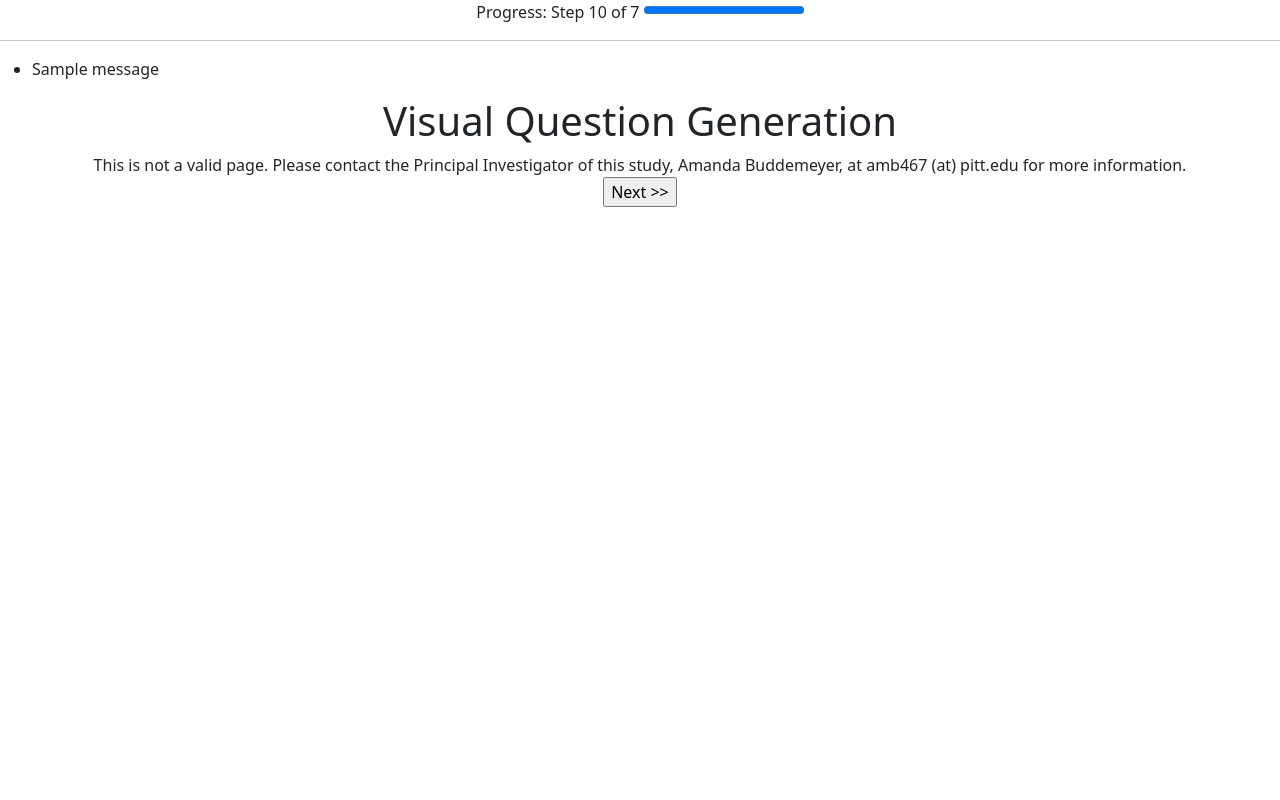
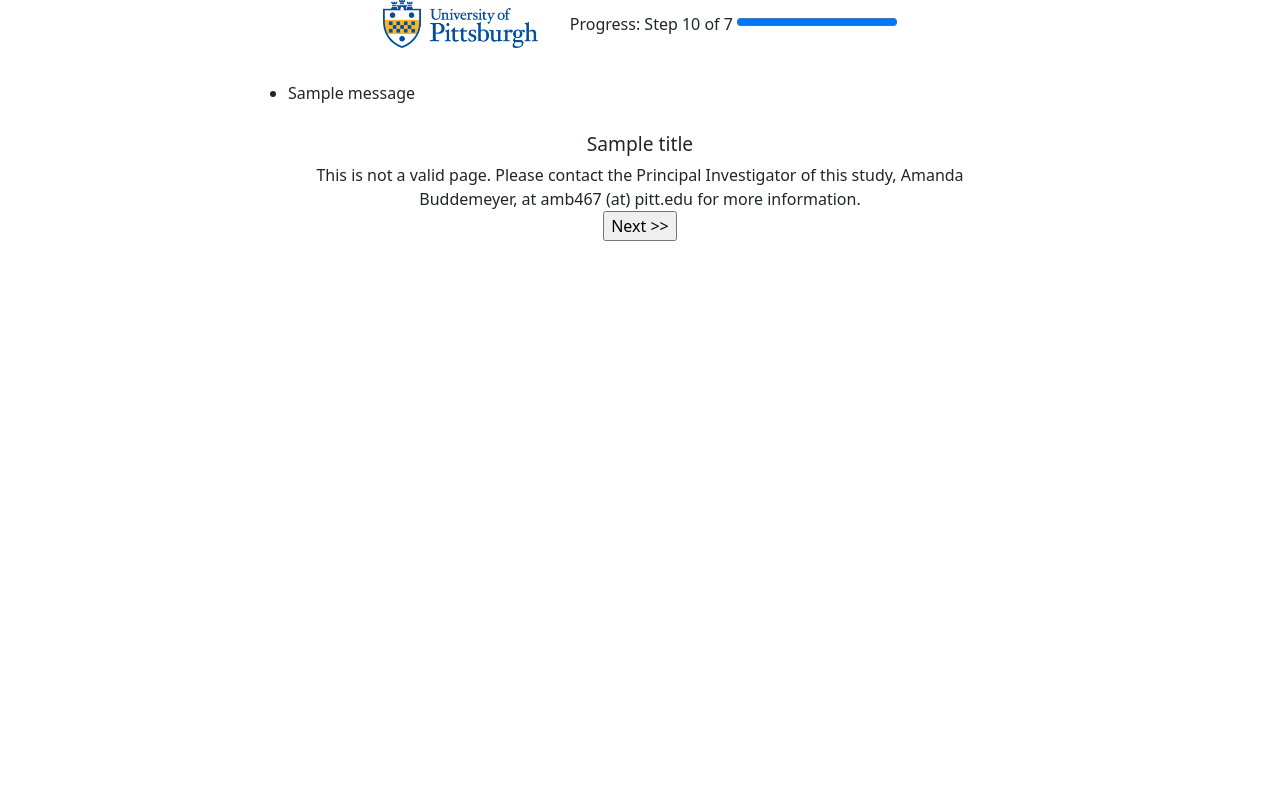
Before and after one commit to amb467/vqg, a Flask app: template app/templates/index.html in a window 1280 px wide. Run offline with Flask 2, Linux system fonts and the light colour scheme; tables that the repository leaves empty hold one stand-in row (values such as "Sample post"); the template is opened without the code that fills it: values that come from a table or form of the project are taken from there, most other values are stand-ins (such as "Sample title", 1, 10 or a date in 2020); one stand-in notice (Sample message) is shown.

Commit message:
finished application

```diff
--- a/app/forms.py
+++ b/app/forms.py
@@ -12,9 +12,9 @@ class InitialScriptForm(BaseForm):
 
 class AnnotationForm(BaseForm):
     image_id = HiddenField('Image ID', validators=[DataRequired()])
-    annotation1 = TextAreaField('Generate a question about this image', validators=[DataRequired(), validate_annotation], render_kw={'cols': '100'})
-    annotation2 = TextAreaField('Generate a question about this image', validators=[DataRequired(), validate_annotation], render_kw={'cols': '100'})
-    annotation3 = TextAreaField('Generate a question about this image', validators=[DataRequired(), validate_annotation], render_kw={'cols': '100'})
+    annotation1 = TextAreaField('Q1: ', validators=[DataRequired(), validate_annotation], render_kw={'cols': '100'})
+    annotation2 = TextAreaField('Q2: ', validators=[DataRequired(), validate_annotation], render_kw={'cols': '100'})
+    annotation3 = TextAreaField('Q3: ', validators=[DataRequired(), validate_annotation], render_kw={'cols': '100'})
 
 class PostSurvey(BaseForm):
     vision_q = RadioField(choices=[(True, 'I was able to see the images well enough to generate questions'), (False, 'My vision was impaired and I was not able to see the images well enough to generate questions')], validators=[DataRequired()])
--- a/app/routes.py
+++ b/app/routes.py
@@ -27,31 +27,33 @@ def main():
     # The participant has completed the task and needs a completion code
     if progress == get_progress_completion():
         logger.info(f'User {user_id}: User completed the task and is receiving a completion code')
-        return render_template('completion.html', completion_code=os.environ.get('COMPLETION_CODE'))
+        title = "Task Completion"
+        return render_template('completion.html', title=title, progress=progress, completion_code=os.environ.get('COMPLETION_CODE'))
 
     # The participant went through the survey but did not successfully complete the task
     # and does not get a completion code
     if progress == -1:
         logger.info(f'User {user_id}: User failed to complete and will not receive a completion code')
-        return render_template('completion.html')
+        title = "Task Not Complete"
+        return render_template('completion.html', title=title, progress=get_progress_completion())
 
     # New user
     if progress == 0:
         logger.info(f'User {user_id}: Returning initial script to user')
         form = InitialScriptForm()
-        page_type = 'first'
+        title = "Welcome to the VQG (Visual Question Generation) annotation application"
 
     # The participant has completed the annotation task and must now complete the post-survey
     if progress == get_progress_completion() - 1:
         logger.info(f'User {user_id}: User completed the annotation task, returning post-survey')
         form = PostSurvey()
-        page_type = 'post-survey'
+        title = "Post-Survey"
 
     # The participant is in the middle of annotation
     elif progress > 0:
         logger.info(f'User {user_id}: User is at annotation step {progress}, returning annotation form')
         form = AnnotationForm()
-        page_type = 'annotate'
+        title = "Image Annotation"
 
     if request.method == 'POST':
         if form.validate_on_submit():
@@ -81,7 +83,7 @@ def main():
         form.image_id.data = image_id
 
     form.user_id.data = user_id
-    return render_template('index.html', page_type=page_type, form=form, progress=progress, image_id=image_id, image_url=image_url)
+    return render_template('index.html', title=title, progress=progress, form=form, image_id=image_id, image_url=image_url)
 
 # Navigate here to automatically generate an unused Prolific ID
 @app.route('/get_params', methods=['GET'])
--- a/app/static/vqg.css
+++ b/app/static/vqg.css
@@ -1,10 +1,71 @@
 textarea {
 	max-width: 100%;
+	width: 100%;
+}
+
+h1 {
+	font-size: 1.2rem;
+}
+
+li {
+	padding-bottom: 0.7em;
+}
+
+body {
+	margin: auto;
+}
+
+@media (orientation: landscape) {
+  body {
+    width: 60%;
+  }
+}
+
+@media (orientation: portrait) {
+  body {
+    width: 95%;
+  }
 }
 
 .container {
-	display: flex,
+	display: flex;
+	flex-direction: column;
 	width: 100%;
 	text-align: center;
 	justify-content: center;
+	align-items: center;
 }
+
+.row-container {
+	display: flex;
+	flex-direction: row;
+	align-items: center;
+}
+
+.left-div {
+	text-align: left;
+}
+
+.logo {
+	max-height: 3em;
+	width: auto;
+	padding-right: 2em;
+}
+
+.q-grid {
+	display: flex;
+	flex-direction: column;
+	width: 100%;
+}
+
+.q-row {
+	display: flex;
+	flex-direction: row;
+	justify-content: flex-start;
+	align-items: center;
+	margin-bottom: 0.5em;
+}
+
+.q-label {
+	padding-right: 1em;
+}
--- /dev/null
+++ b/app/templates/base.html
@@ -0,0 +1,46 @@
+<html>
+	<head>
+		<title>Welcome to the VQG Annotation application!</title>
+		<meta http-equiv="cache-control" content="no-cache" />
+		<link href="https://cdn.jsdelivr.net/npm/bootstrap@5.0.1/dist/css/bootstrap.min.css" rel="stylesheet" integrity="sha384-+0n0xVW2eSR5OomGNYDnhzAbDsOXxcvSN1TPprVMTNDbiYZCxYbOOl7+AMvyTG2x" crossorigin="anonymous">
+  		<link href="{{url_for('static', filename='vqg.css')}}" rel="stylesheet">
+  		<script src="https://cdn.jsdelivr.net/npm/bootstrap@5.0.1/dist/js/bootstrap.bundle.min.js" integrity="sha384-gtEjrD/SeCtmISkJkNUaaKMoLD0//ElJ19smozuHV6z3Iehds+3Ulb9Bn9Plx0x4" crossorigin="anonymous"></script>
+    </head>
+    <body>
+    	<div class="container">
+			<div class="row-container justify-content-between">
+				<div>
+					<img src="{{url_for('static', filename='pitt_logo.png')}}" alt="University of Pittsburgh logo" class="logo">
+				</div>
+				<div>
+					<label for="prog">Progress: Step {{ progress }} of 7</label>
+					<progress id="prog" max="7" value="{{ progress }}"></progress>
+				</div>
+			</div>
+
+			<div>
+				<hr>
+			</div>
+
+			</div>
+				{% with messages = get_flashed_messages() %}
+				{% if messages %}
+				<ul>
+					{% for message in messages %}
+					<li>{{ message }}</li>
+					{% endfor %}
+				</ul>
+				{% endif %}
+				{% endwith %}
+			</div>
+
+			<div class="row-container justify-content-center">
+				<h1>{{ title }}</h1>
+			</div>
+
+			{% block content %}{% endblock %}
+
+		</div>
+
+    </body>
+</html>
--- a/app/templates/index.html
+++ b/app/templates/index.html
@@ -1,42 +1,15 @@
-<html>
-	<head>
-		<title>Welcome to the VQG Annotation application!</title>
-		<meta http-equiv="cache-control" content="no-cache" />
-		<link href="https://cdn.jsdelivr.net/npm/bootstrap@5.0.1/dist/css/bootstrap.min.css" rel="stylesheet" integrity="sha384-+0n0xVW2eSR5OomGNYDnhzAbDsOXxcvSN1TPprVMTNDbiYZCxYbOOl7+AMvyTG2x" crossorigin="anonymous">
-  		<link href="{{url_for('static', filename='vqg.css')}}" rel="stylesheet">
-  		<script src="https://cdn.jsdelivr.net/npm/bootstrap@5.0.1/dist/js/bootstrap.bundle.min.js" integrity="sha384-gtEjrD/SeCtmISkJkNUaaKMoLD0//ElJ19smozuHV6z3Iehds+3Ulb9Bn9Plx0x4" crossorigin="anonymous"></script>
-    </head>
-    <body>
+{% extends "base.html" %}
+{% block content %}
 			<div class="container">
-        	<label for="prog">Progress: Step {{ progress }} of 7</label>
-			<progress id="prog" max="7" value="{{ progress }}"></progress>
-		</div>
-
-        <hr>
-        {% with messages = get_flashed_messages() %}
-        {% if messages %}
-        <ul>
-            {% for message in messages %}
-            <li>{{ message }}</li>
-            {% endfor %}
-        </ul>
-        {% endif %}
-        {% endwith %}
-
-		<div class="container">
-			<div class="page-header">
-				<h1>Visual Question Generation</h1>
-			</div>
-
 				<form action="" method="post">
 					{{ form.hidden_tag() }}
 					{{ form.user_id(size=128) }}
 
-				{% if page_type == 'first' %}
+					{% if title == 'Welcome to the VQG (Visual Question Generation) annotation application' %}
 						{% include 'initial_page.html' %}
-				{% elif page_type == 'annotate' %}
+					{% elif title == 'Image Annotation' %}
 						{% include 'annotate.html' %}
-				{% elif page_type == 'post-survey' %}
+					{% elif title == 'Post-Survey' %}
 						{% include 'survey.html' %}
 					{% else %}
 						This is not a valid page.  Please contact the Principal Investigator of this study, Amanda Buddemeyer, at amb467 (at)
@@ -46,6 +19,4 @@
 					<p>{{ form.submit() }}</p>
 				</form>
 			</div>
-
-    </body>
-</html>
+{% endblock %}
--- a/app/templates/survey.html
+++ b/app/templates/survey.html
@@ -1,12 +1,12 @@
 
 	<div class="d-flex flex-column align-items-start">
 
-		<p>How well were you able to see the images in this survey?</p>
+		<p><strong>How well were you able to see the images in this survey?</strong></p>
 		{% for subfield in form.vision_q %}
 			<p>{{ subfield }} {{ subfield.label }}</p>
 		{% endfor %}
 		<p></p>
-		<p>What makes good questions on this survey?  Check all that apply:</p>
+		<p><strong>What makes good questions on this survey?  Check all that apply:</strong></p>
 		<p>{{ form.post_q1 }} {{ form.post_q1.label }}</p>
 		<p>{{ form.post_q2 }} {{ form.post_q2.label }}</p>
 		<p>{{ form.post_q3 }} {{ form.post_q3.label }}</p>
```
Also changed, not shown: app/templates/annotate.html (+16 -9 lines), app/templates/completion.html (+5 -8 lines), app/templates/initial_page.html (+13 -5 lines), app/templates/rules.html (added, +10 -0 lines), app/utils.py (+29 -21 lines), app/static/pitt_logo.png (added). Lines whose indentation alone changed are shown as unchanged.
